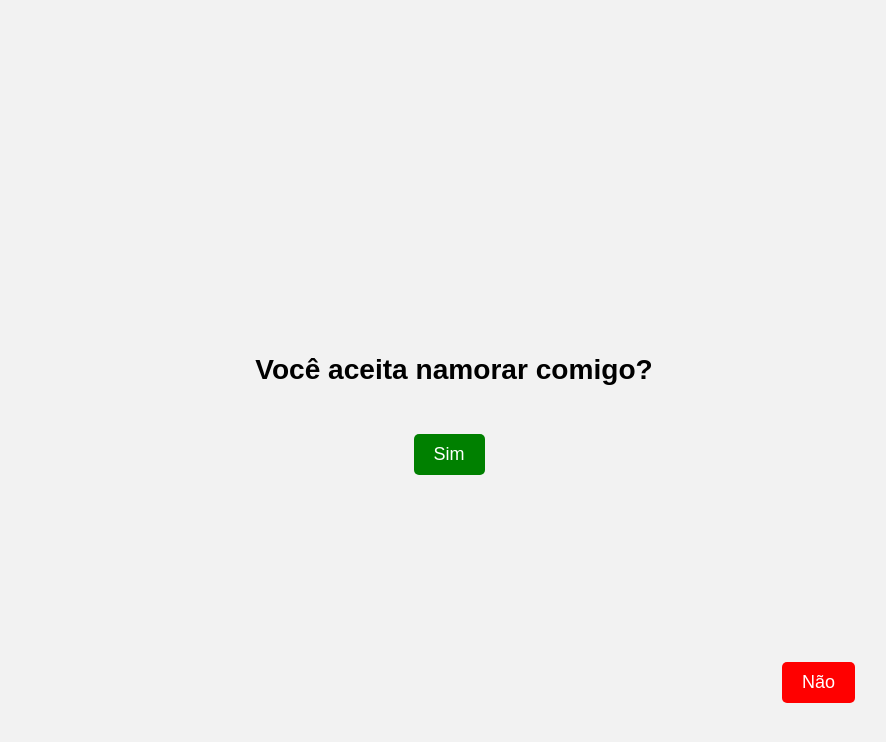
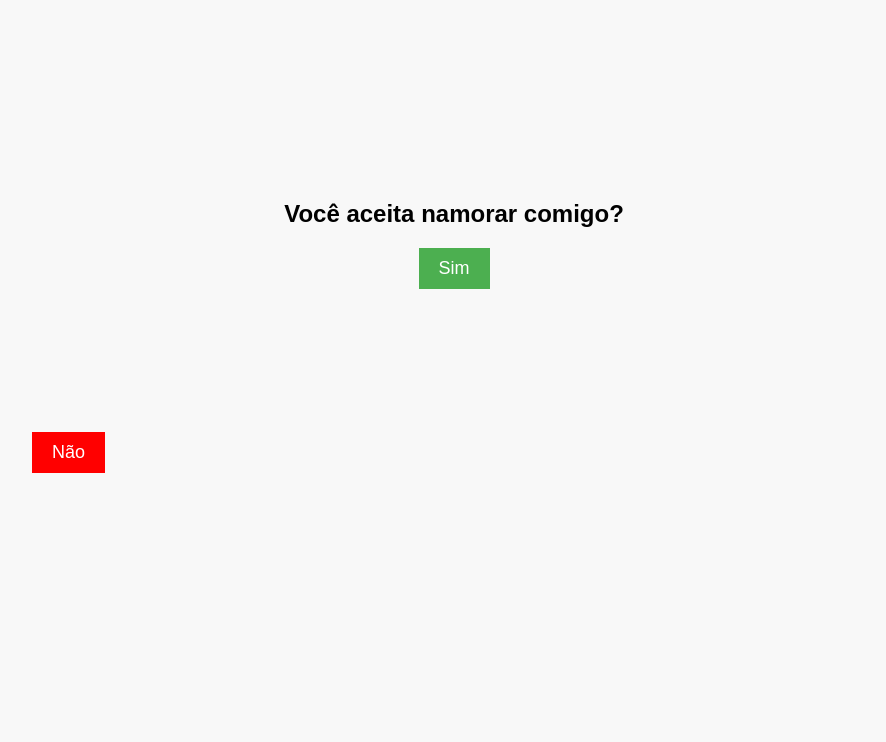
Before and after one commit to nicolasnk80/namora, a plain HTML site: page index.html in a window 1280 px wide. Both pictures are taken after a click on the button "Não". Shown: the whole page, without its empty margins (186-1072 px from the left). Drawn offline with Linux system fonts and the light colour scheme.

Commit message:
Add files via upload

```diff
--- a/index.html
+++ b/index.html
@@ -1,102 +1,19 @@
 <!DOCTYPE html>
 <html>
 <head>
+  <meta charset="UTF-8">
   <title>Pedido de Namoro</title>
-  <style>
-    body {
-      display: flex;
-      flex-direction: column;
-      align-items: center;
-      justify-content: center;
-      height: 100vh;
-      margin: 0;
-      background-color: #f2f2f2;
-      font-family: Arial, sans-serif;
-      overflow: hidden;
-    }
-
-    #question {
-      font-size: 24px;
-      margin-bottom: 20px;
-    }
-
-    #buttons {
-      display: flex;
-    }
-
-    .button {
-      padding: 10px 20px;
-      font-size: 18px;
-      border: none;
-      border-radius: 5px;
-      cursor: pointer;
-      margin-right: 10px;
-      transition: transform 0.1s;
-    }
-
-    #yes {
-      background-color: green;
-      color: white;
-    }
-
-    #no {
-      background-color: red;
-      color: white;
-      position: absolute;
-      transition: top 0.5s, left 0.5s;
-    }
-  </style>
+  <link rel="stylesheet" href="style.css">
 </head>
 <body>
-  <div id="question">
-    <h3>Você aceita namorar comigo?</h3>
-  </div>
-  <div id="buttons">
-    <button id="yes" class="button">Sim</button>
-    <button id="no" class="button">Não</button>
+  <div class="container">
+    <h1>Você aceita namorar comigo?</h1>
+    <div class="buttons">
+      <button id="buttonYes">Sim</button>
+      <button id="buttonNo">Não</button>
+    </div>
   </div>
 
-  <script>
-    var noButton = document.getElementById('no');
-
-    // Função para obter uma posição aleatória dentro do viewport
-    function getRandomPosition() {
-      var screenWidth = window.innerWidth - noButton.clientWidth;
-      var screenHeight = window.innerHeight - noButton.clientHeight;
-      var randomX = Math.floor(Math.random() * screenWidth);
-      var randomY = Math.floor(Math.random() * screenHeight);
-      return [randomX, randomY];
-    }
-
-    // Função para atualizar a posição do botão "Não"
-    function updatePosition() {
-      var position = getRandomPosition();
-      noButton.style.left = position[0] + 'px';
-      noButton.style.top = position[1] + 'px';
-    }
-
-    // Função para calcular a distância entre o botão "Não" e o cursor do mouse
-    function calculateDistance(mouseX, mouseY) {
-      var noButtonRect = noButton.getBoundingClientRect();
-      var noButtonX = noButtonRect.left + (noButtonRect.width / 2);
-      var noButtonY = noButtonRect.top + (noButtonRect.height / 2);
-      var dx = noButtonX - mouseX;
-      var dy = noButtonY - mouseY;
-      return Math.sqrt(dx * dx + dy * dy);
-    }
-
-    // Função para lidar com o movimento do botão "Não"
-    function handleMouseMove(event) {
-      var distance = calculateDistance(event.clientX, event.clientY);
-
-      // Se a distância for menor que 100 pixels, atualiza a posição do botão "Não"
-      if (distance < 100) {
-        updatePosition();
-      }
-    }
-
-    // Adiciona o evento de movimento do mouse ao documento
-    document.addEventListener('mousemove', handleMouseMove);
-  </script>
+  <script src="script.js"></script>
 </body>
 </html>
--- /dev/null
+++ b/script.js
@@ -0,0 +1,21 @@
+const buttonNo = document.getElementById('buttonNo');
+
+buttonNo.addEventListener('mouseover', moveButtonRandomly);
+
+function moveButtonRandomly() {
+  const vw = Math.max(document.documentElement.clientWidth || 0, window.innerWidth || 0);
+  const vh = Math.max(document.documentElement.clientHeight || 0, window.innerHeight || 0);
+
+  const buttonWidth = buttonNo.offsetWidth;
+  const buttonHeight = buttonNo.offsetHeight;
+
+  const maxLeft = vw - buttonWidth;
+  const maxTop = vh - buttonHeight;
+
+  const randomLeft = Math.floor(Math.random() * maxLeft);
+  const randomTop = Math.floor(Math.random() * maxTop);
+
+  buttonNo.classList.add('move-animation');
+  buttonNo.style.left = randomLeft + 'px';
+  buttonNo.style.top = randomTop + 'px';
+}
--- /dev/null
+++ b/style.css
@@ -0,0 +1,43 @@
+body {
+  background-color: #f8f8f8;
+  font-family: Arial, sans-serif;
+}
+
+.container {
+  text-align: center;
+  margin-top: 200px;
+}
+
+h1 {
+  font-size: 24px;
+  margin-bottom: 20px;
+}
+
+.buttons {
+  display: flex;
+  justify-content: center;
+  align-items: center;
+}
+
+button {
+  font-size: 18px;
+  padding: 10px 20px;
+  margin: 0 10px;
+  background-color: #4CAF50;
+  color: white;
+  border: none;
+  cursor: pointer;
+}
+
+#buttonNo {
+	background-color: red;
+}
+
+button:hover {
+  background-color: #45a049;
+}
+
+button.move-animation {
+  position: absolute;
+  transition: all 0.1s ease-in-out;
+}
```
